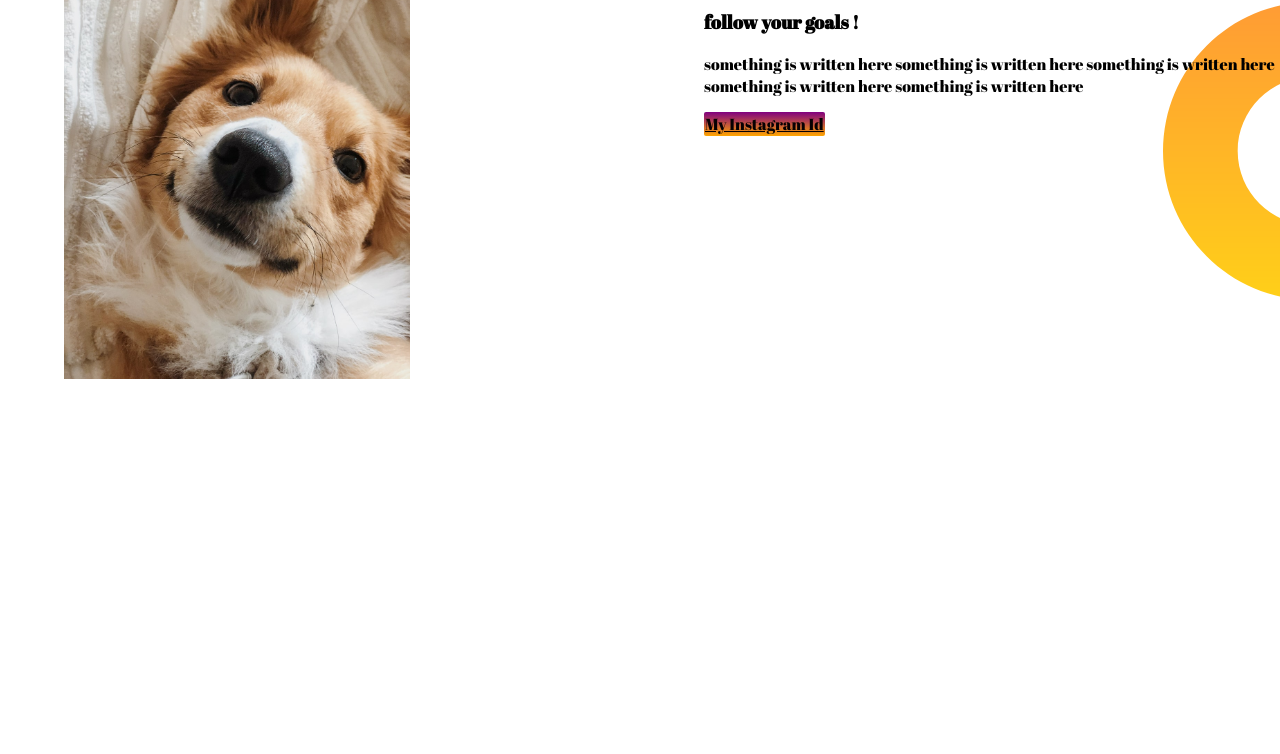
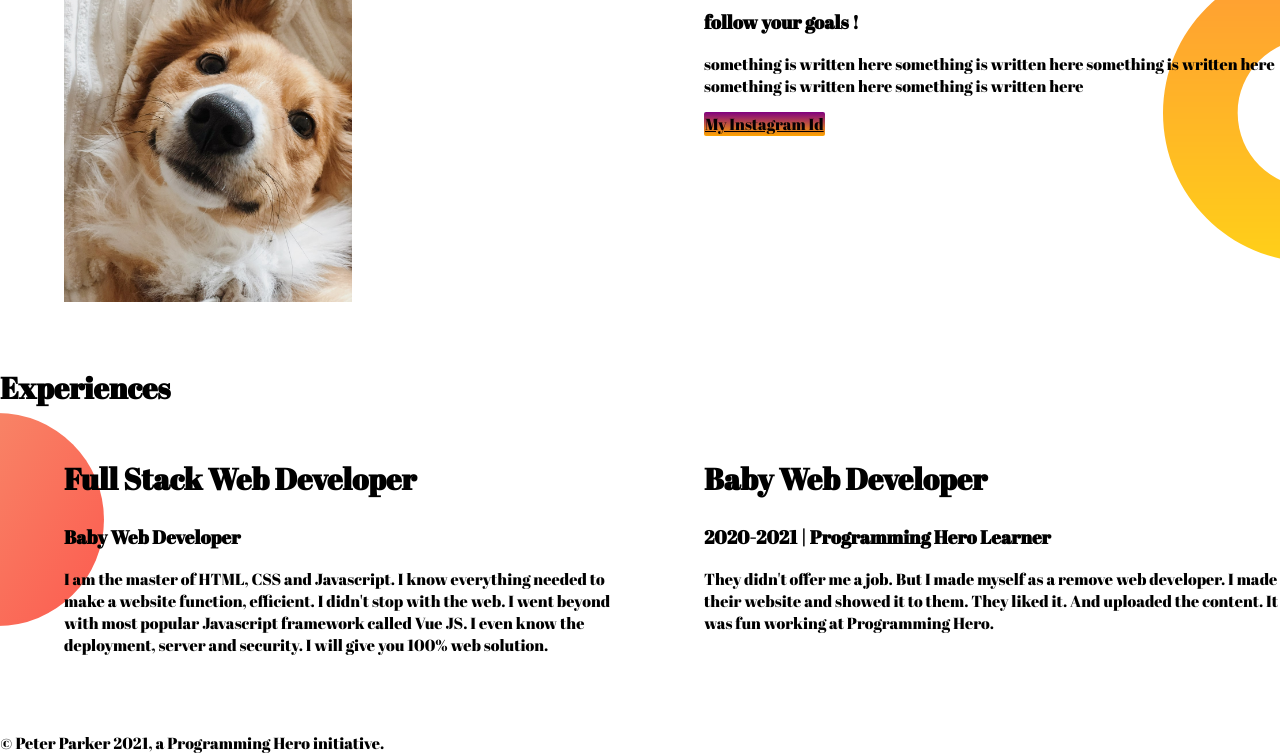
Before and after one commit to Humayra-Anzum/developer-portfolio, a plain HTML site: page index.html in a window 1280 px wide. Shown: the part 534-1288 px from the top of the page. Before the commit the page ends 978 px from the top, so only its background shows below. Drawn offline with Linux system fonts and the light colour scheme.

Commit message:
solved error

```diff
--- a/index.html
+++ b/index.html
@@ -16,7 +16,7 @@
 </head>
 
 <body>
-    <section class=banner>
+    <section class="banner flexible-container">
         <div class=firstclass>
             <h1>Welcome to</h1>
             <h1><span> Humayra Anzum's </span>Portfolio !</h1>
@@ -34,13 +34,13 @@
                 <a class=link target="_blank" href="https://www.facebook.com/humayra.06/">My Fb id</a>
             </p>
         </div>
-        <div class=firstclass> <img src="dog.png" alt="Me with my dog"><br>
+        <div class="firstclass flexible-container"> <img src="dog.png" alt="Me with my dog"><br>
 
 
         </div>
     </section>
-    <section class=part2>
-        <div class=firstclass>
+    <section class="part2 flexible-container">
+        <div class="firstclass ">
             <img src="1st.jpg" alt="Cute dog">
         </div>
         <div class=firstclass>
@@ -49,8 +49,32 @@
             <p>something is written here something is written here something is written here something is written here
                 something is written here </p>
             <a class=link href="https://www.instagram.com/humayra.anzum/">My Instagram Id</a>
+            </a>
         </div>
     </section>
+    <section class=part3>
+        <h1>Experiences</h1>
+        <div class=flexible-container>
+            <div class="firstclass">
+                <h1>Full Stack Web Developer</h1>
+                <h3>Baby Web Developer</h3>
+                <p>I am the master of HTML, CSS and Javascript. I know everything needed to make a website function,
+                    efficient. I didn't stop with the web. I went beyond with most popular Javascript framework called
+                    Vue
+                    JS. I even know the deployment, server and security. I will give you 100% web solution.</p>
+            </div>
+            <div class="firstclass ">
+                <h1>Baby Web Developer</h1>
+                <h3>2020-2021 | Programming Hero Learner</h3>
+                <p>They didn't offer me a job. But I made myself as a remove web developer. I made their website and
+                    showed
+                    it to them. They liked it. And uploaded the content. It was fun working at Programming Hero.</p>
+            </div>
+        </div>
+
+
+    </section>
+    <footer>© Peter Parker 2021, a Programming Hero initiative.</footer>
 </body>
 
 </html>
--- a/style.css
+++ b/style.css
@@ -9,16 +9,18 @@ h1{
 span{
     color: blueviolet;
 }
-section{
+.flexible-container{
     display:flex;
     margin-bottom: 60px;
+
 }
 .firstclass{
     width: 50%;
     padding-left: 5%;
 }
+
 .firstclass img {
-    width:60%
+    width:50%
 }
 .link{
     color: rgb(7, 0, 2);
@@ -33,5 +35,9 @@ section{
 .part2{
     background-image: url(images/dream-bg.png);
     background-repeat: no-repeat;
-    background-position: right;
+    background-position: right;}
+.part3{
+        background-image: url(exp-bg.png);
+        background-repeat: no-repeat;
+        background-position: left;
 }
```
Also changed, not shown: exp-bg.png (added).
